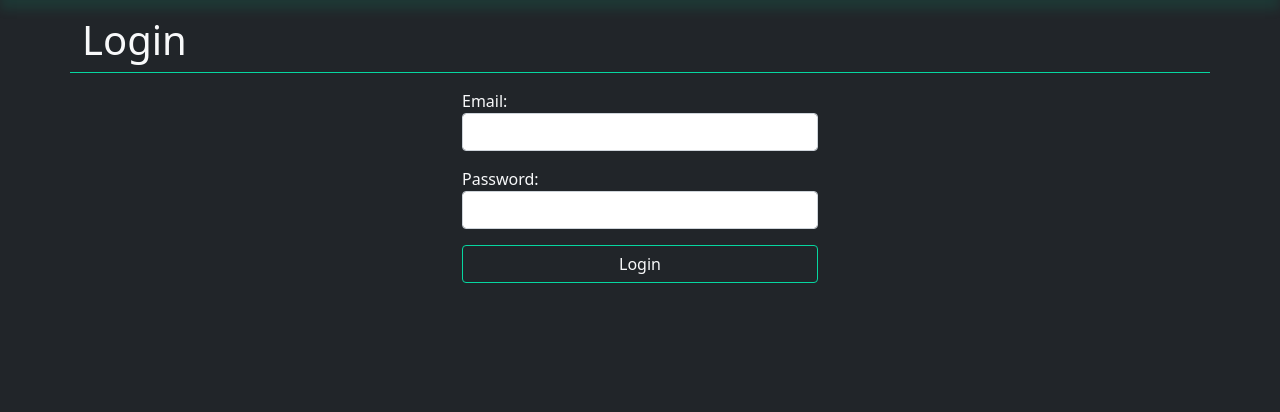
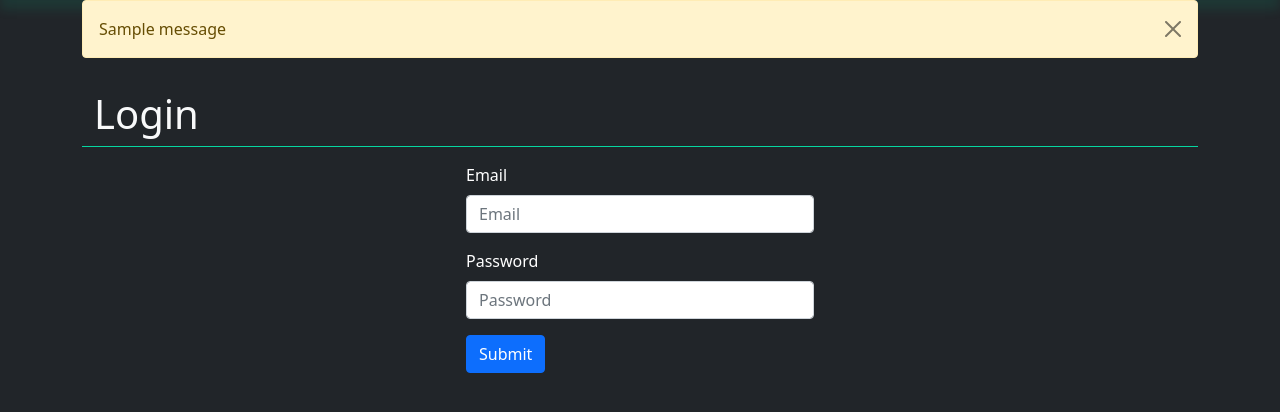
Before and after one commit to ronTabachnik/FOISTP, a Django app: page /u/login/ in a window 1280 px wide. Shown: the part 70-482 px from the top of the page. Run offline with Django 3.2, Linux system fonts and the light colour scheme; tables that the repository leaves empty hold one stand-in row (values such as "Sample post"); one stand-in notice (Sample message) is shown; some libraries are stand-ins or nearby versions.

Commit message:
login
login implementation

```diff
--- a/templates/base.html
+++ b/templates/base.html
@@ -19,6 +19,18 @@
   </head>
   <body class="bg-dark">
     <header id="header">{% include "navbar.html" %}</header>
-    <main id="main">{% block content %} {% endblock content %}</main>
+    <main class="container" id="main">
+      {% if messages %}
+        {% for message in messages %}
+          <div class="alert alert-warning alert-dismissible fade show" role="alert">
+          {{ message }}
+          <button type="button" class="btn-close" data-bs-dismiss="alert" aria-label="Close"></button>
+          </div>
+
+        {% endfor %}
+      {% endif %}
+      {% block content %}
+      {% endblock content %}
+    </main>
   </body>
 </html>
--- a/users/forms.py
+++ b/users/forms.py
@@ -1,5 +1,7 @@
 from typing import Container
 from django import forms
+from django.forms import ModelForm
+
 
 
 class UserRegisterForm(forms.Form):
--- a/users/templates/users/login.html
+++ b/users/templates/users/login.html
@@ -13,28 +13,19 @@
     </div>
     <div class="row">
       <div class="offset-4 col-4">
-        <form method="post">
+        <form action="" method=POST>
           {% csrf_token %}
-          <p>
-            <label for="email">Email:</label>
-            <input
-              type="email"
-              class="form-control"
-              name="email"
-              id="email"
-              aria-describedby="emailHelp"
-            >
-          </p>
-          <p>
-            <label for="password">Password:</label>
-            <input
-              type="password"
-              class="form-control"
-              name="password"
-              id="password"
-            >
-          </p>
-          <button class="btn btn-outline-success w-100 mb-5" type="submit">Login</button>
+          <form>
+            <div class="mb-3">
+              <label style="color:white;" for="exampleInputEmail1" class="form-label">Email</label>
+              <input type="text" class="form-control" placeholder="Email" name="username" aria-describedby="emailHelp">
+            </div>
+            <div class="mb-3">
+              <label style="color:white;" for="exampleInputPassword1" class="form-label">Password</label>
+              <input type="password" placeholder="Password" class="form-control" name="password">
+            </div>
+            <button type="submit" class="btn btn-primary">Submit</button>
+          </form>
         </form>
       </div>
     </div>
--- a/users/views.py
+++ b/users/views.py
@@ -1,7 +1,9 @@
 import datetime
-
+from django.contrib.auth import authenticate, login,logout
+from django.contrib.auth.forms import UserCreationForm
 from django.contrib.auth.decorators import login_required
 from django.contrib.auth.models import User
+from django.contrib import messages
 from django.shortcuts import get_object_or_404, redirect, render
 from items.models import Item
 from orders.models import Order, OrderItem
@@ -22,25 +24,20 @@ def profile_view(request):
     }
     return render(request, 'users/profile.html', context)
 
+# def register_view(request):
+#     if request.method == 'POST':
 
-def login_view(request):
-    context = {}
-    return render(request, 'users/login.html', context)
+#         formset = UserRegisterForm(request.POST)
+#         if formset.is_valid():
+#             pass
+#             # save pls form in database
+#     else:
+#         formset = UserRegisterForm()
 
-
-def register_view(request):
-    if request.method == 'POST':
-        formset = UserRegisterForm(request.POST)
-        if formset.is_valid():
-            pass
-            # save pls form in database
-    else:
-        formset = UserRegisterForm()
-
-    context = {
-        'formset': formset
-    }
-    return render(request, 'users/register.html', context)
+#     context = {
+#         'formset': formset
+#     }
+#     return render(request, 'users/register.html', context)
 
 # def change status
 
@@ -174,6 +171,34 @@ def checkout_view(request):
     }
     return render(request, 'users/checkout.html', context)
 
+def register_view(request):
+    if request.method == "POST":
+        form = UserCreationForm(request.POST)
+        if form.is_valid():
+            form.save
+            username = form.cleaned_data['username']
+            password = form.cleaned_data['password1']
+            user = authenticate(username=username,password=password)
+            login(request,user)
+            messages.success(request,('reg Success!'))
+            return redirect('')
+    else:
+        form = UserRegisterForm()
+    return render(request, 'users/register.html',{})
+
+def login_view(request):
+    if request.method == "POST":
+         username = request.POST['username']
+         password = request.POST['password']
+         user = authenticate(request, username=username, password=password)
+         if user is not None:
+            login(request, user)
+            return redirect('home')
+         else:
+             messages.success(request,("There was an error logging in! Please try again!"))
+             return redirect('login')
+    else:
+        return render(request, 'users/login.html',{})
 
 @login_required
 def payment_view(request):
```
Also changed, not shown: users/templates/users/register.html (+5 -2 lines), 1 other file.
